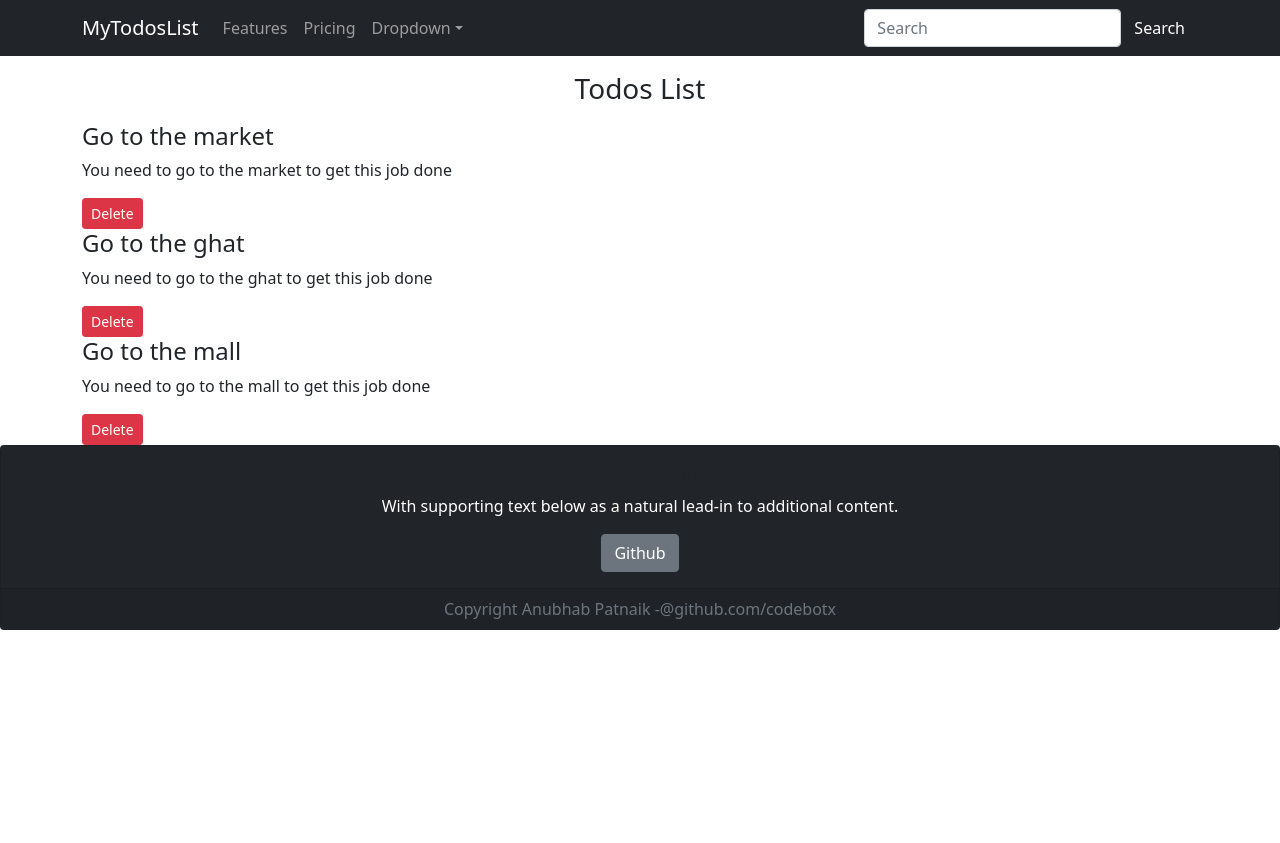
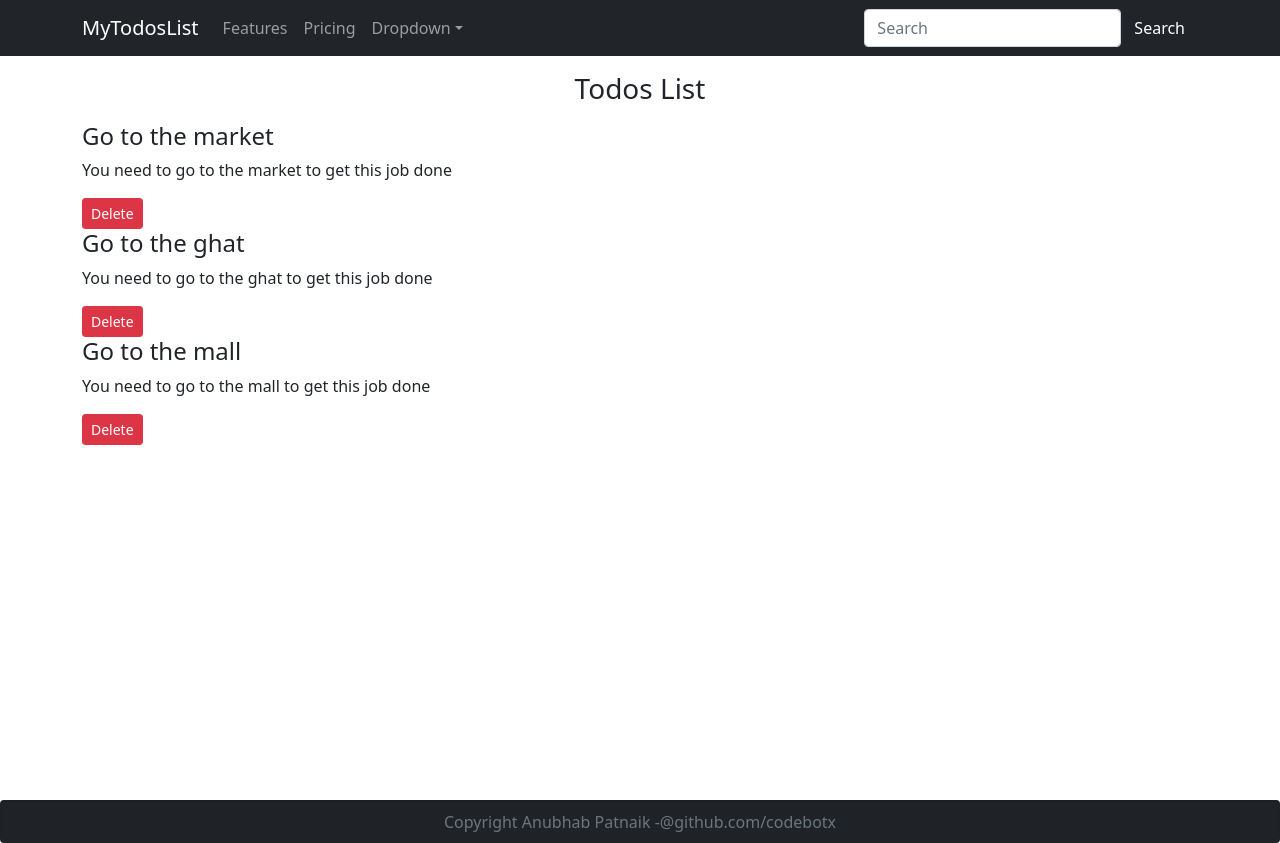
Before and after one commit to codebotx/todos, a React (Create React App) app: page / in a window 1280 px wide. Before the commit the page ends 800 px from the top, so only its background shows below. Built offline with nearby package versions, Linux system fonts and the light colour scheme.

Commit message:
footer changes

```diff
--- a/src/Components/footer.js
+++ b/src/Components/footer.js
@@ -5,18 +5,17 @@ import { Card, Button} from 'react-bootstrap'
 
 
 export const Footer = () => {
+	let footerStyle={
+		position:"absolute",
+		top:"100vh",
+		width:"100%"
+
+	}
 	return (
-		<div>
-			<Card className="text-center bg-dark">
-				<Card.Body>
-					<Card.Title>Special title treatment</Card.Title>
-					<Card.Text className="text-white">
-						With supporting text below as a natural lead-in to additional content.
-					</Card.Text>
-					<Button variant="secondary">Github</Button>
-				</Card.Body>
+		<footer  style={footerStyle}>
+			<Card className="text-center bg-dark ">
 				<Card.Footer className="text-muted">Copyright Anubhab Patnaik -@github.com/codebotx</Card.Footer>
 			</Card>
-		</div>
+		</footer>
 	)
 }
```
